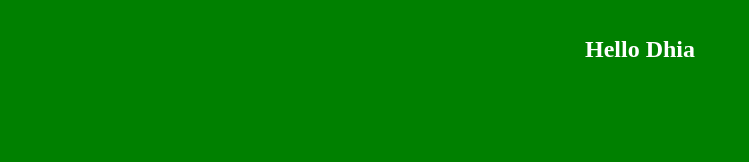
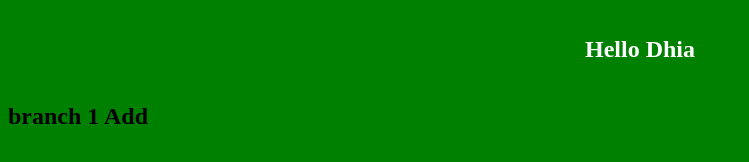
Before and after one commit to HAMZABRK/TpGit, a plain HTML site: page index.html in a window 1280 px wide. Shown: the whole page, without its empty margins (0-749 px from the left). Drawn offline with Linux system fonts and the light colour scheme.

Commit message:
code dhia

```diff
--- a/index.html
+++ b/index.html
@@ -6,5 +6,6 @@
 </head>
 <body>
     <h1>Hello Dhia</h1>
+    <h2>branch 1 Add</h2>
 </body>
 </html>
```
